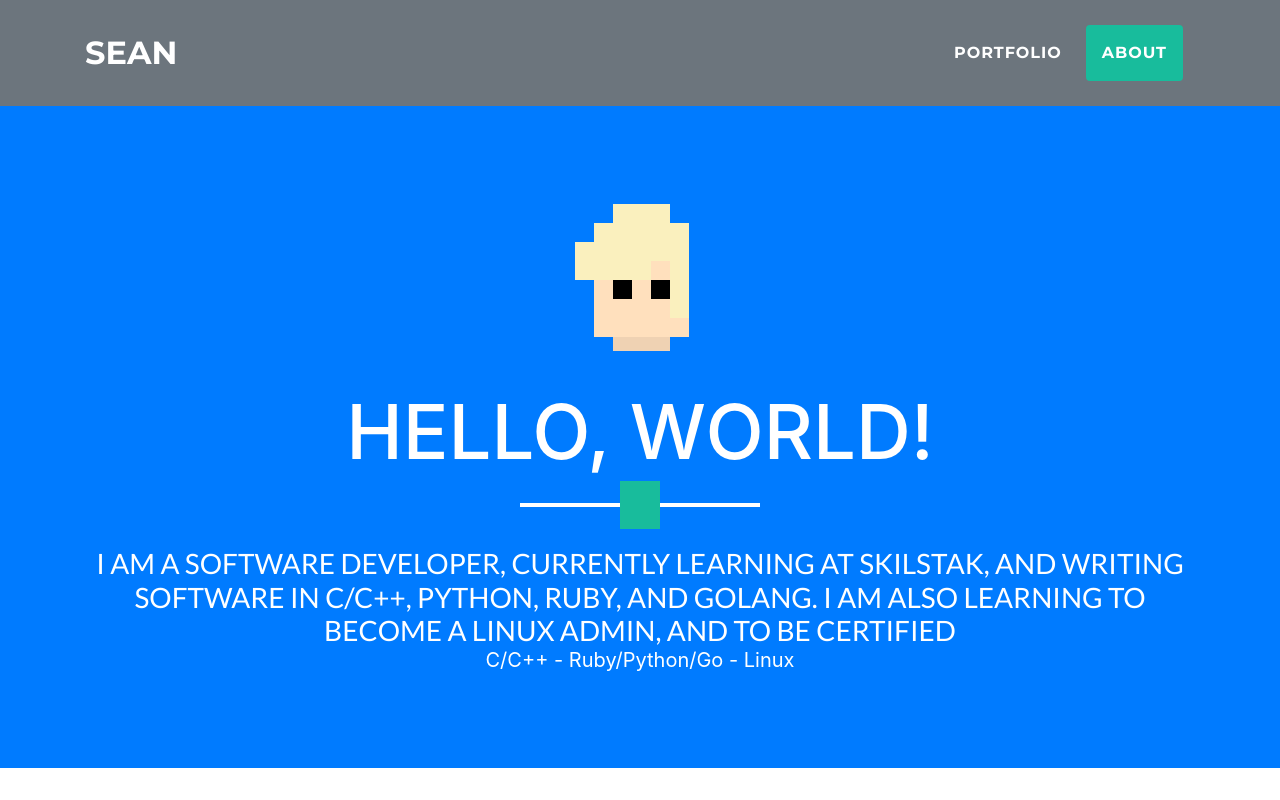
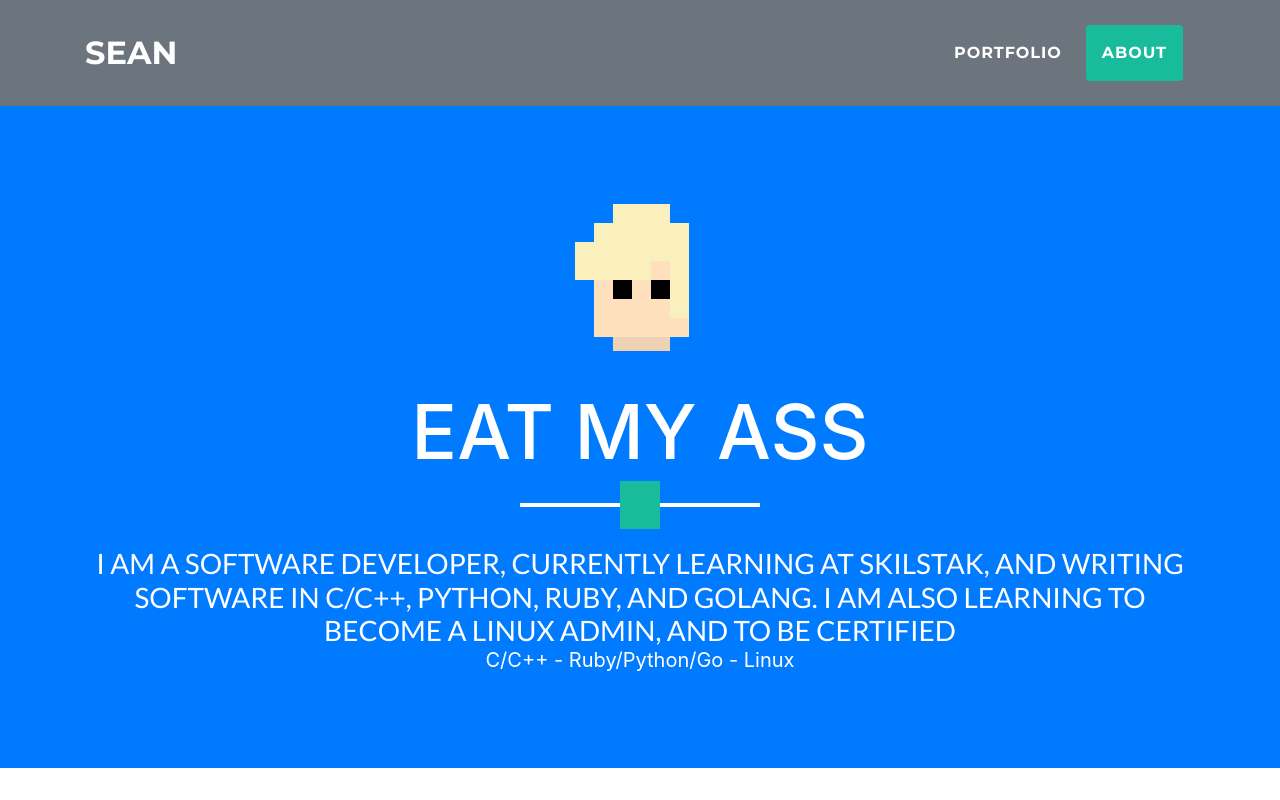
Before and after one commit to seant4/seant4.github.io, a website with bundled scripts: page index.html in a window 1280 px wide. Shown: the top 800 px of the page. Built offline with nearby package versions, Linux system fonts and the light colour scheme; files whose address does not match are found by name.

Commit message:
Update index.html

```diff
--- a/index.html
+++ b/index.html
@@ -56,7 +56,7 @@
     <header class="masthead bg-primary text-white text-center">
       <div class="container">
         <img class="img-fluid mb-5 d-block mx-auto" src="img/prof.png" alt="">
-        <h1 class="text-uppercase mb-0">Hello, world!</h1>
+        <h1 class="text-uppercase mb-0">Eat my ass</h1>
         <hr class="star-light">
         <h2 class="text-uppercase mb-0">I am a software developer, currently learning at <a href="http://skilstak.io" style=" color: #ffffff">Skilstak</a>, and writing software in C/C++, Python, Ruby, and Golang. I am also learning to become a linux admin, and to be certified </h2>
         <h5 class="font-weight-light mb-0"><b>C/C++ - Ruby/Python/Go - Linux</b></h2>
```
